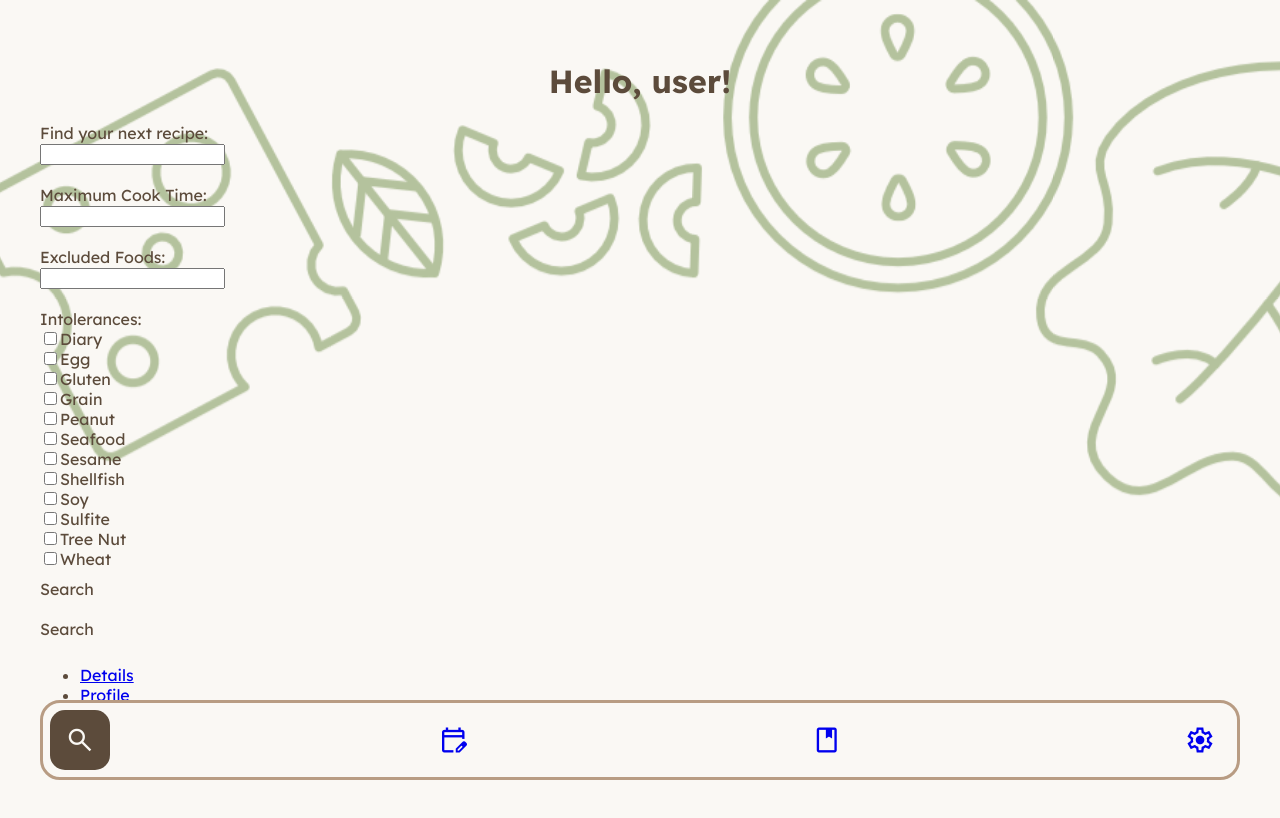
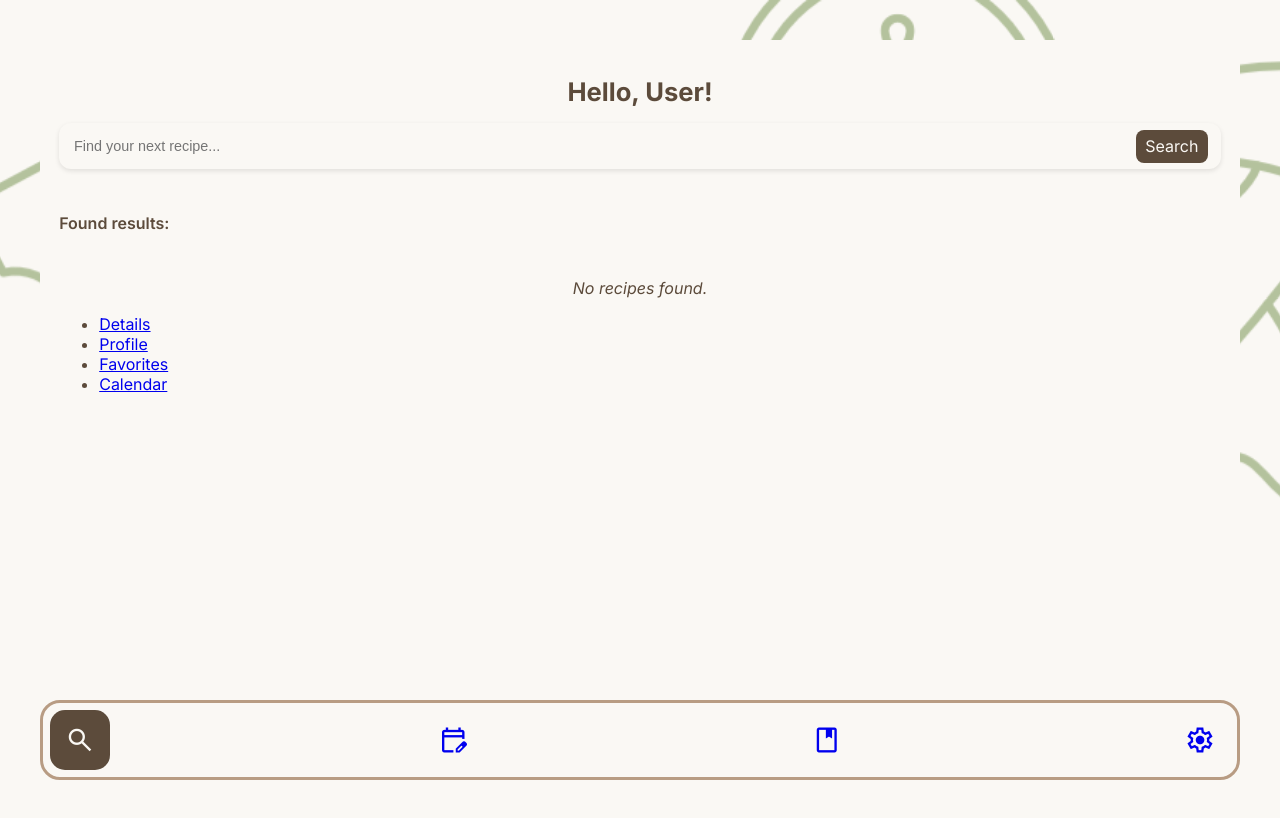
Before and after one commit to turbonobsin/MealPlanningApp, a Vue app: page / in a window 1280 px wide. Shown: the top 818 px of the page. Built offline with nearby package versions, Linux system fonts and the light colour scheme.

Commit message:
Recipe details updated

```diff
--- a/src/views/HomeView.vue
+++ b/src/views/HomeView.vue
@@ -29,7 +29,7 @@ const intolerance12 = document.getElementById('intolerance12');
 let checkboxState;
 let checkboxValue;
 
-function addIntolerances (checkbox) {
+function addIntolerances(checkbox) {
 	if (checkbox.checked) {
 		checkboxState = true;
 		checkboxValue = checkbox.value;
@@ -44,15 +44,15 @@ function addIntolerances (checkbox) {
 async function RecipeSearch(searchTerm, maxTime, excludedFoods, intolerances) {
 
 	let url = new URL("https://api.spoonacular.com/recipes/complexSearch");
-	url.searchParams.set("apiKey",apiKey);
-	url.searchParams.set("query",searchTerm);
-	if(maxTime != undefined && maxTime != ""){
-		url.searchParams.set("maxReadyTime",maxTime);
+	url.searchParams.set("apiKey", apiKey);
+	url.searchParams.set("query", searchTerm);
+	if (maxTime != undefined && maxTime != "") {
+		url.searchParams.set("maxReadyTime", maxTime);
 	}
-	if(excludedFoods != undefined && excludedFoods != ""){
+	if (excludedFoods != undefined && excludedFoods != "") {
 		url.searchParams.set("excludeIngredients", excludedFoods);
 	}
-	if(intolerances != undefined && intolerances != ""){
+	if (intolerances != undefined && intolerances != "") {
 		url.searchParams.set("intolerances", intolerances);
 	}
 
@@ -73,7 +73,7 @@ async function RecipeSearch(searchTerm, maxTime, excludedFoods, intolerances) {
 		items.value = data.results;
 		recipeSearchLength = data.results.length;
 		console.log(recipeSearchLength)
-	}else {
+	} else {
 		console.log("request failed")
 	}
 
@@ -84,12 +84,12 @@ async function RecipeSearch(searchTerm, maxTime, excludedFoods, intolerances) {
 	//console.log(data.length)
 
 }
-function addToFavorites(recipe){
+function addToFavorites(recipe) {
 	profilesStore.addRecipeToFavorites(recipe);
 	console.log("Added to Favorites Successfully!")
 }
 
-function addToCalendar(){
+function addToCalendar() {
 	console.log("Added to Calendar")
 	console.log(items.value)
 }
@@ -101,7 +101,7 @@ function addToCalendar(){
 
 </script>
 
-<template>
+<!-- <template>
 	<main>
 		<h1>Hello, user!</h1>
 
@@ -140,7 +140,7 @@ function addToCalendar(){
 			<label for="intolerance11">Tree Nut</label><br>
 			<input type="checkbox" name="intolerance" id="intolerance12" value="Wheat">
 			<label for="intolerance12">Wheat</label><br>
-			<!--diary, egg, gluten, grain, peanut, seafood, sesame, shellfish, soy, sulfite, tree nut, wheat-->
+			<!--diary, egg, gluten, grain, peanut, seafood, sesame, shellfish, soy, sulfite, tree nut, wheat--
 
 
 			<div class="centeredButton">
@@ -167,26 +167,53 @@ function addToCalendar(){
 					<img :src= "item.image">
 					<p>{{ item.title }}</p>
 				</li>-->
-        <!-- </div> -->
-		<!-- <div>Mighty's List</div> -->
-		<div>
-			<div v-if="recipeSearchLength === 0">No recipes found</div>
-			<div v-for="item in items">
-				<div class="searchResults">
-					<div>
-						<img :src="item.image" class="result-image">
+<!-- </div> --
+	</main>
+</template>
+-->
+<template>
+	<main class="search-results-page">
+		<h1 class="page-title">Hello, User!</h1>
+
+		<div class="search-bar">
+			<input type="text" placeholder="Find your next recipe..." v-model="searchTerm" />
+
+			<button class="filter-btn" @click="RecipeSearch(searchTerm, maxTime, excludedFoods, intolerances)">
+				Search
+			</button>
 		</div>
-					<div class="result-card">
-						<p><RouterLink :to="`/details/${item.id}`">{{ item.title }}</RouterLink></p>
-						<div class="addDiv">
-							<button @click="addToFavorites(item)" class="material-symbols-outlined">Bookmark</button>
-							<button @click="addToCalendar" class="material-symbols-outlined">Calendar_Add_On</button>
+		<br>
+
+		<h2 class="results-heading">Found results:</h2>
+
+		<div v-if="items.length === 0" class="no-results">
+			No recipes found.
 		</div>
+
+		<div v-for="item in items" :key="item.id" class="recipe-result-card">
+			<div class="recipe-image">
+				<img :src="item.image" alt="Recipe Image" />
 			</div>
+
+			<div class="recipe-info">
+				<div class="recipe-header">
+					<h3 class="recipe-name">{{ item.title }}</h3>
 				</div>
+
+				<div class="recipe-actions">
+					<button @click="addToFavorites(item)" class="icon-btn">
+						<span class="material-symbols-outlined">bookmark</span>
+					</button>
+					<button @click="addToCalendar(item)" class="icon-btn">
+						<span class="material-symbols-outlined">add</span>
+					</button>
 				</div>
 			</div>
 
+			<RouterLink :to="`/details/${item.id}`" class="see-full">
+				See full recipe &gt;
+			</RouterLink>
+		</div>
 
 		<ul>
 			<li><RouterLink to="/details">Details</RouterLink></li>
@@ -197,21 +224,151 @@ function addToCalendar(){
 	</main>
 </template>
 
+<style scoped>
 
-<style scoped>
-.searchResults{
+.search-results-page {
+	font-family: 'Inter', sans-serif;
+	background-color: var(--light);
+	padding: 1.2rem;
+	min-height: 100vh;
+}
+
+.page-title {
+	text-align: center;
+	font-size: 1.6rem;
+	font-weight: 700;
+	color:var(--dark);
+	margin-bottom: 1rem;
+}
+
+.search-bar {
 	display: flex;
-	flex-direction: row;
-	border-radius: 1rem;
-	border: solid 2px var(--dark);
+	justify-content: space-between;
+	align-items: center;
+	background: var(--light);
+	border-radius: 12px;
+	box-shadow: 0 2px 5px rgba(0, 0, 0, 0.1);
+	padding: 0.4rem 0.8rem;
 }
-.result-card{
+
+.search-bar input {
+	flex: 1;
+	border: none;
+	outline: none;
+	font-size: 0.9rem;
+	background: none;
+}
+
+.filter-btn {
+	border: none;
+	background: var(--dark);
+	color: var(--light);
+	border-radius: 8px;
+	padding: 0.4rem 0.6rem;
+	cursor: pointer;
+	transition: background 0.2s ease;
+}
+
+.filter-btn:hover {
+	background: var(--dark);
+}
+
+.results-heading {
+	font-size: 1rem;
+	font-weight: 600;
+	margin: 1.5rem 0 0.8rem 0;
+	color: var(--dark);
+}
+
+.recipe-result-card {
+	background-color: var(--light);
+	border-radius: 16px;
+	box-shadow: 0 3px 6px rgba(0, 0, 0, 0.08);
+	padding: 1rem;
+	margin-bottom: 1rem;
 	display: flex;
-	flex: column;
+	flex-direction: column;
+	gap: 0.7rem;
 }
-.addDiv{
+
+.recipe-image {
+	background: repeating-linear-gradient(45deg,
+			var(--medium),
+			var(--light) 10px,
+			var(--medium) 10px,
+			var(--light) 20px);
+	border-radius: 12px;
+	height: 90px;
 	display: flex;
-	flex-direction: row;
+	align-items: center;
+	justify-content: center;
+	overflow: hidden;
+}
+
+.recipe-image img {
+	width: 100%;
+	height: 100%;
+	object-fit: cover;
+	border-radius: 12px;
+}
+
+.recipe-info {
+	display: flex;
+	justify-content: space-between;
+	align-items: flex-start;
+}
+
+.recipe-header {
+	flex: 1;
+	color: var(--dark);
+}
+
+.recipe-name {
+	font-weight: 600;
+	font-size: 1.05rem;
+	color: var(--dark);
+	margin-bottom: 0.3rem;
+}
+
+.recipe-actions {
+	display: flex;
+	flex-direction: column;
+	gap: 0.4rem;
+	margin-left: 0.5rem;
+}
+
+.icon-btn {
+	background: var(--light);
+	border: none;
+	border-radius: 8px;
+	padding: 0.3rem;
+	cursor: pointer;
+	transition: background 0.2s ease;
+}
+
+.icon-btn:hover {
+	background: var(--medium);
+}
+
+/* Link */
+.see-full {
+	text-align: right;
+	font-size: 0.9rem;
+	color: var(--dark);
+	text-decoration: none;
+	font-weight: 500;
+}
+
+.see-full:hover {
+	text-decoration: underline;
+}
+
+/* No results */
+.no-results {
+	text-align: center;
+	color: var(--dark);
+	font-style: italic;
+	margin-top: 2rem;
 }
 
 </style>
```
Also changed, not shown: changelogs/mighty.md (added, +26 -0 lines), src/views/FavoritesView.vue (line endings or trailing spaces), 1 other file (tests, documents, lock files or other folders). Lines whose indentation alone changed are shown as unchanged.
